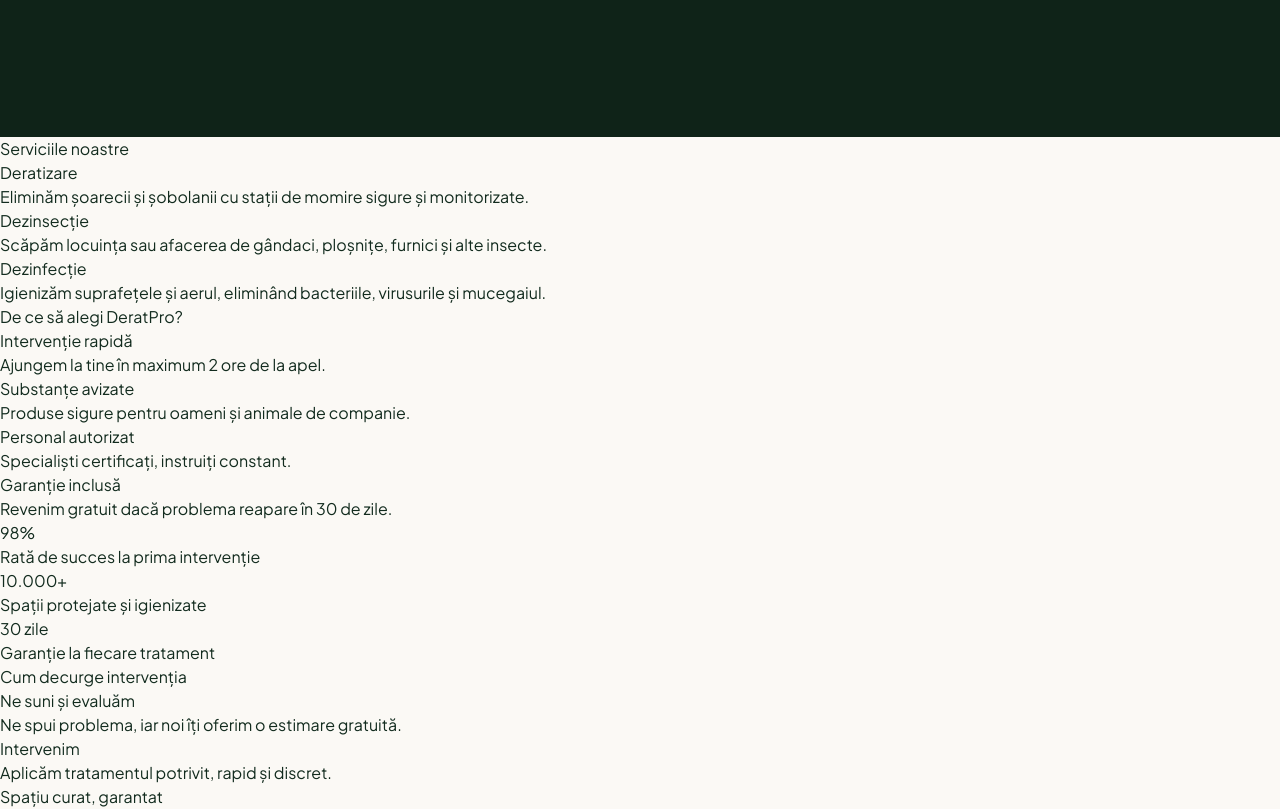
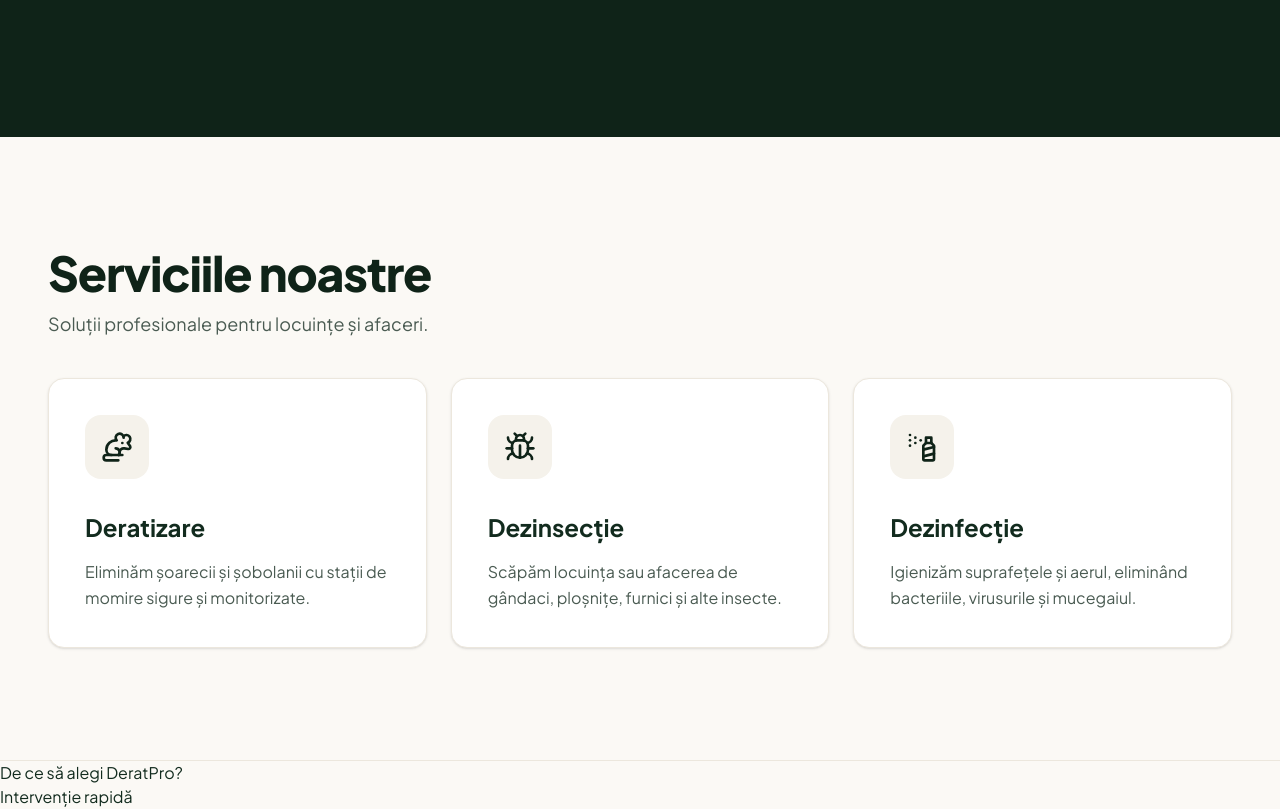
Before and after one commit to georgianaoniceanu/deratpro, a Next.js app: page / in a window 1280 px wide. Shown: the part 640-1449 px from the top of the page. Built offline with nearby package versions, Linux system fonts and the light colour scheme.

Commit message:
styled services component

```diff
--- a/components/Services.tsx
+++ b/components/Services.tsx
@@ -1,16 +1,35 @@
+import { Rat, Bug, SprayCan } from "lucide-react"
 import {services} from "../data/date"
+
+// iconita pentru fiecare serviciu, in aceeasi ordine ca in date.ts
+const icons = [Rat, Bug, SprayCan]
+
 export default function Services(){
     return(
-        <section id="servicii">
-            <h2>Serviciile noastre</h2>
-            <ul>
-                {services.map(s => (
-                    <li key={s.title}>
-                        <h3>{s.title}</h3>
-                        <p>{s.description}</p>
-                    </li>
-                ))}
-            </ul>
+        <section id="servicii" className="bg-sand-light py-20 lg:py-28 border-b border-sand-dark">
+            <div className="max-w-7xl mx-auto px-6 lg:px-12">
+                <h2 className="text-3xl sm:text-4xl lg:text-5xl font-extrabold tracking-tight text-forest text-balance">
+                    Serviciile noastre
+                </h2>
+                <p className="mt-3 text-lg text-typography-muted leading-relaxed max-w-2xl">
+                    Soluții profesionale pentru locuințe și afaceri.
+                </p>
+
+                <ul className="mt-10 grid grid-cols-1 lg:grid-cols-3 gap-6">
+                    {services.map((s, i) => {
+                        const Icon = icons[i]
+                        return (
+                            <li key={s.title} className="h-full bg-white rounded-2xl p-8 lg:p-9 border border-sand-dark shadow-sm hover:shadow-md transition-shadow">
+                                <div className="w-16 h-16 rounded-2xl bg-sand flex items-center justify-center text-forest mb-8">
+                                    <Icon size={32} aria-hidden="true" />
+                                </div>
+                                <h3 className="text-2xl font-bold mb-4">{s.title}</h3>
+                                <p className="text-base text-typography-muted leading-relaxed">{s.description}</p>
+                            </li>
+                        )
+                    })}
+                </ul>
+            </div>
         </section>
     )
 }
```
